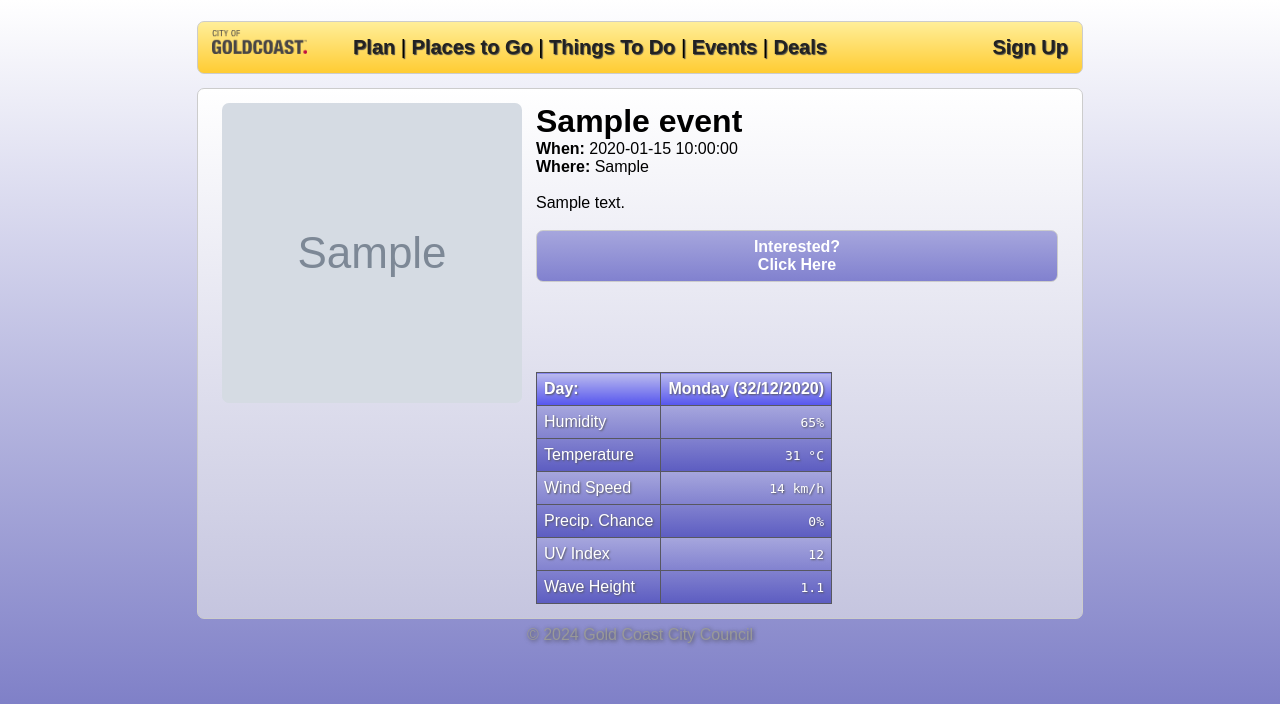
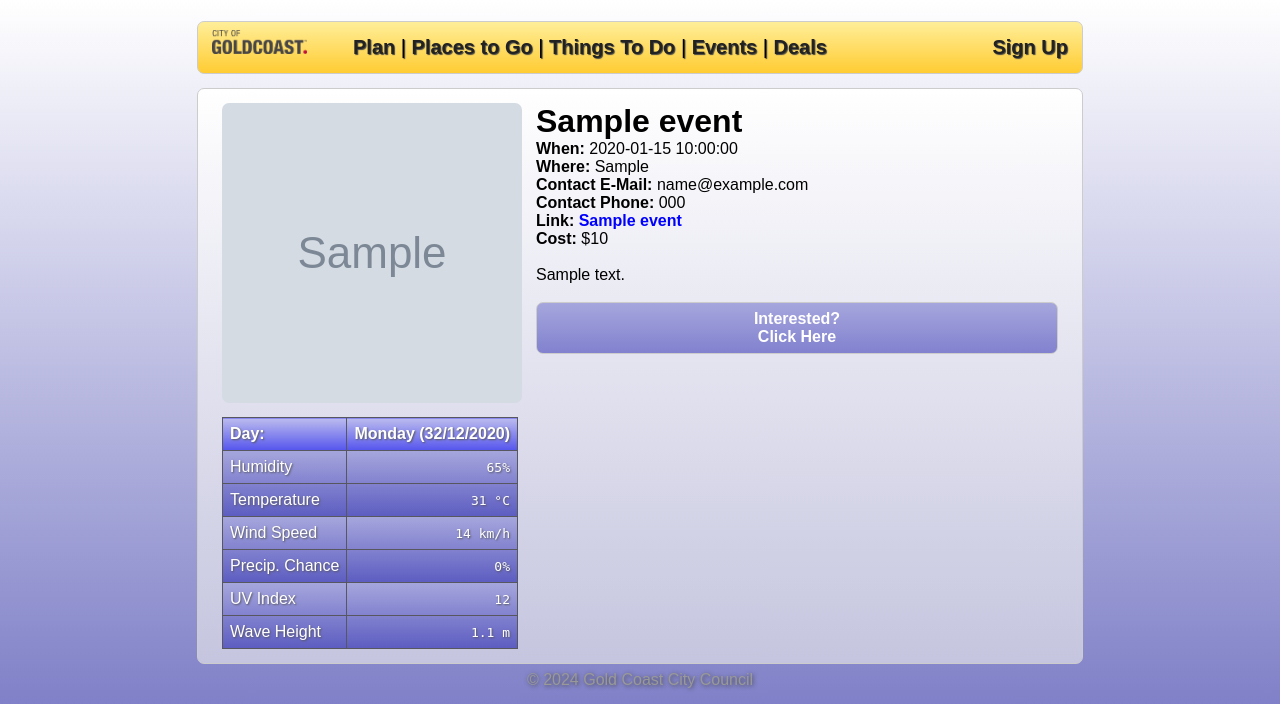
Before and after one commit to toydotgame/mvps, a PHP site: page /event.php?id=1 in a window 1280 px wide. Shown: the top 704 px of the page. Run offline with PHP 8.4, Linux system fonts and the light colour scheme; tables that the repository leaves empty or names only in its code hold one stand-in row (values such as "Sample post"); grey boxes marked "Sample" are stand-in pictures.

Commit message:
Updated event page to feature new DB stuff part 2

```diff
--- a/event.php
+++ b/event.php
@@ -30,6 +30,10 @@
 				$result = $conn->query("SELECT * FROM events WHERE id = " . $_GET["id"] . ";");
 				if ($result->num_rows > 0) {
 					while($row = $result->fetch_assoc()) { // Should only run for 1 row but oh well
+						$cost = "Free";
+						if($row["cost"] != null && $row["cost"] > 0) {
+							$cost = "$" . strval($row["cost"]);
+						}
 						echo('
 							<img src="' . $row["img"] . '">
 							<div id="textcontainer">
@@ -37,6 +41,10 @@
 							<script>document.getElementsByTagName("title")[0].innerHTML = "' . $row["title"] . '";</script>
 							<p><b>When:</b> ' . $row["time"] . '</p>
 							<p><b>Where:</b> ' . $row["loc"] . '</p>
+							<p><b>Contact E-Mail:</b> ' . $row["email"] . '</p>
+							<p><b>Contact Phone:</b> ' . $row["phone"] . '</p>
+							<p><b>Link:</b> <a href="' . $row["link"] . '" style="color:#00f">' . $row["title"] . '</a></p>
+							<p><b>Cost:</b> ' . $cost . '</p>
 							<br>
 							<p>' . $row["long_desc"] . '</p><br>
 							<a href="form?id=' . $_GET["id"] . '"><div id="interestbutton">Interested?<br>Click Here</div></a>
@@ -55,7 +63,7 @@
 				<tr><td>Wind Speed</td><td>14 km/h</td></tr>
 				<tr><td>Precip. Chance</td><td>0%</td></tr>
 				<tr><td>UV Index</td><td>12</td></tr>
-				<tr><td>Wave Height</td><td>1.1</td></tr>
+				<tr><td>Wave Height</td><td>1.1 m</td></tr>
 			</table>
 		</div></div>
 		<div id="footer"><p>&copy; 2024 Gold Coast City Council</p></div>
```
